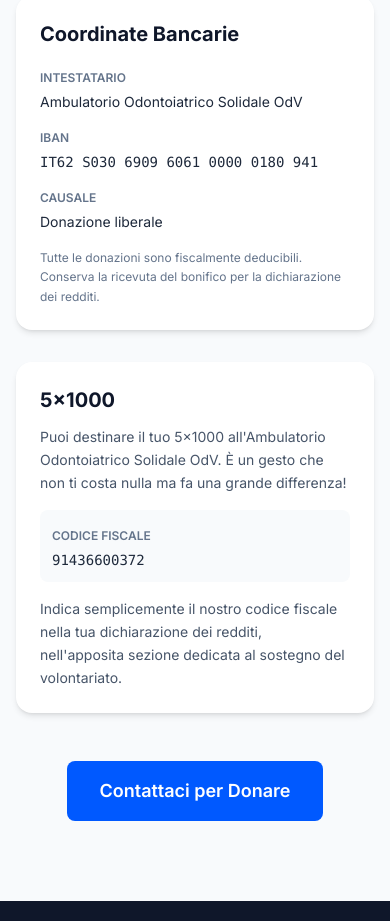
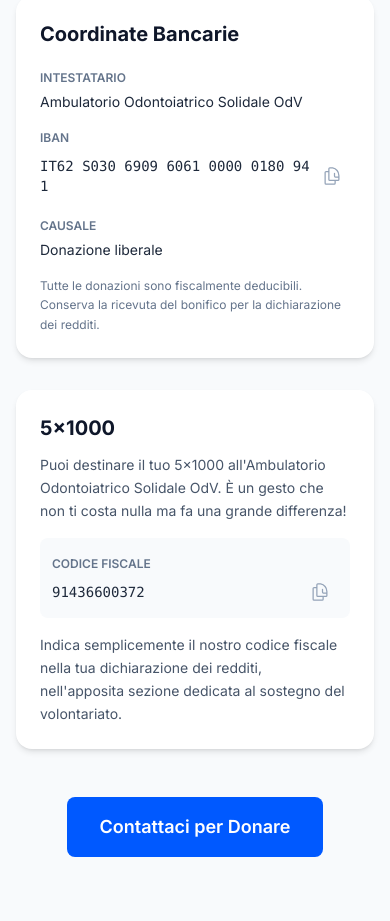
Before and after one commit to muylolito1999/SitoAmbulatorioOdontoiatricoSociale, a React (Vite) app: page /support in a window 390 px wide. Shown: the part 1700-2621 px from the top of the page. Built offline with nearby package versions, Linux system fonts and the light colour scheme.

Commit message:
Aggiungi pulsante copia per IBAN e Codice Fiscale (mobile)

```diff
--- /dev/null
+++ b/src/components/ui/CopyableValue.tsx
@@ -0,0 +1,54 @@
+import { useCopyToClipboard } from '../../hooks/useCopyToClipboard';
+import { cn } from '../../lib/cn';
+
+interface CopyableValueProps {
+  label: string;
+  value: string;
+  className?: string;
+}
+
+export default function CopyableValue({ label, value, className }: CopyableValueProps) {
+  const { copied, copy } = useCopyToClipboard();
+
+  return (
+    <div className={className}>
+      <span className="text-xs font-semibold uppercase text-neutral-500">{label}</span>
+      <button
+        type="button"
+        onClick={() => copy(value)}
+        aria-label={`Copia ${label}`}
+        className={cn(
+          'mt-1 flex w-full items-center gap-2 rounded-md text-left transition-colors',
+          'hover:bg-neutral-100 active:bg-neutral-200',
+          'focus:outline-none focus-visible:ring-2 focus-visible:ring-primary-400',
+          '-mx-1 px-1 py-1',
+        )}
+      >
+        <span className="flex-1 font-mono text-sm text-neutral-800 break-all">{value}</span>
+        {copied ? (
+          <span className="flex shrink-0 items-center gap-1 text-xs font-semibold text-green-600">
+            <svg viewBox="0 0 24 24" fill="none" stroke="currentColor" strokeWidth={2} className="h-4 w-4">
+              <path strokeLinecap="round" strokeLinejoin="round" d="M4.5 12.75l6 6 9-13.5" />
+            </svg>
+            Copiato!
+          </span>
+        ) : (
+          <svg
+            viewBox="0 0 24 24"
+            fill="none"
+            stroke="currentColor"
+            strokeWidth={1.5}
+            className="h-5 w-5 shrink-0 text-neutral-400"
+            aria-hidden="true"
+          >
+            <path
+              strokeLinecap="round"
+              strokeLinejoin="round"
+              d="M15.75 17.25v3.375c0 .621-.504 1.125-1.125 1.125h-9.75a1.125 1.125 0 01-1.125-1.125V7.875c0-.621.504-1.125 1.125-1.125H6.75a9.06 9.06 0 011.5.124m7.5 10.376h3.375c.621 0 1.125-.504 1.125-1.125V11.25c0-4.46-3.243-8.161-7.5-8.876a9.06 9.06 0 00-1.5-.124H9.375c-.621 0-1.125.504-1.125 1.125v3.5m7.5 10.375H9.375a1.125 1.125 0 01-1.125-1.125v-9.25m11.25 6.376h-3.375c-.621 0-1.125-.504-1.125-1.125v-3.375"
+            />
+          </svg>
+        )}
+      </button>
+    </div>
+  );
+}
--- /dev/null
+++ b/src/hooks/useCopyToClipboard.ts
@@ -0,0 +1,47 @@
+import { useCallback, useEffect, useRef, useState } from 'react';
+
+/**
+ * Copies text to the clipboard and tracks a short-lived `copied` state for UI feedback.
+ * Falls back to a temporary <textarea> + execCommand for older mobile browsers or
+ * non-secure contexts where navigator.clipboard is unavailable.
+ */
+export function useCopyToClipboard(resetDelay = 2000) {
+  const [copied, setCopied] = useState(false);
+  const timeoutRef = useRef<ReturnType<typeof setTimeout> | null>(null);
+
+  useEffect(() => {
+    return () => {
+      if (timeoutRef.current) clearTimeout(timeoutRef.current);
+    };
+  }, []);
+
+  const copy = useCallback(
+    async (text: string) => {
+      try {
+        if (navigator.clipboard && window.isSecureContext) {
+          await navigator.clipboard.writeText(text);
+        } else {
+          const textarea = document.createElement('textarea');
+          textarea.value = text;
+          textarea.setAttribute('readonly', '');
+          textarea.style.position = 'absolute';
+          textarea.style.left = '-9999px';
+          document.body.appendChild(textarea);
+          textarea.select();
+          document.execCommand('copy');
+          document.body.removeChild(textarea);
+        }
+
+        setCopied(true);
+        if (timeoutRef.current) clearTimeout(timeoutRef.current);
+        timeoutRef.current = setTimeout(() => setCopied(false), resetDelay);
+        return true;
+      } catch {
+        return false;
+      }
+    },
+    [resetDelay],
+  );
+
+  return { copied, copy };
+}
--- a/src/pages/SupportPage.tsx
+++ b/src/pages/SupportPage.tsx
@@ -4,6 +4,7 @@ import SectionHeading from '../components/ui/SectionHeading';
 import ScrollReveal from '../components/ui/ScrollReveal';
 import Button from '../components/ui/Button';
 import Card from '../components/ui/Card';
+import CopyableValue from '../components/ui/CopyableValue';
 
 const cardStyles: { icon: ReactNode; borderColor: string; iconBg: string }[] = [
   {
@@ -92,10 +93,7 @@ export default function SupportPage() {
                     <p className="mt-1 text-sm text-neutral-800">{supportPage.bankIntestatario}</p>
                   </div>
                   {supportPage.donateIban && (
-                    <div>
-                      <span className="text-xs font-semibold uppercase text-neutral-500">IBAN</span>
-                      <p className="mt-1 font-mono text-sm text-neutral-800">{supportPage.donateIban}</p>
-                    </div>
+                    <CopyableValue label="IBAN" value={supportPage.donateIban} />
                   )}
                   <div>
                     <span className="text-xs font-semibold uppercase text-neutral-500">Causale</span>
@@ -115,10 +113,11 @@ export default function SupportPage() {
                 <p className="mt-3 text-sm leading-relaxed text-neutral-600">
                   {supportPage.cinquePerMilleText}
                 </p>
-                <div className="mt-4 rounded-lg bg-neutral-50 p-3">
-                  <span className="text-xs font-semibold uppercase text-neutral-500">Codice Fiscale</span>
-                  <p className="mt-1 font-mono text-sm text-neutral-800">{supportPage.cinquePerMilleCF}</p>
-                </div>
+                <CopyableValue
+                  label="Codice Fiscale"
+                  value={supportPage.cinquePerMilleCF}
+                  className="mt-4 rounded-lg bg-neutral-50 p-3"
+                />
                 <p className="mt-4 text-sm leading-relaxed text-neutral-600">
                   Indica semplicemente il nostro codice fiscale nella tua dichiarazione dei redditi, nell'apposita sezione dedicata al sostegno del volontariato.
                 </p>
```
Also changed, not shown: 1 other file (tests, documents, lock files or other folders).
